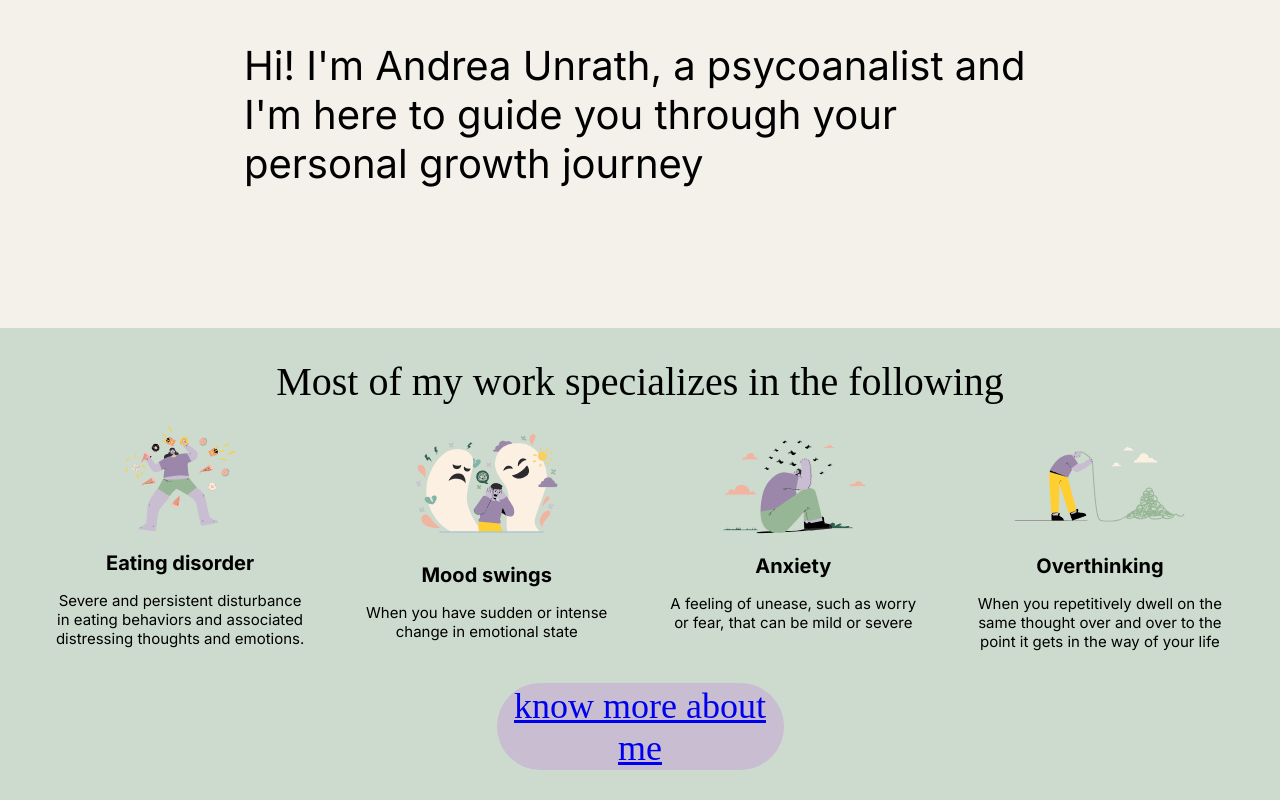
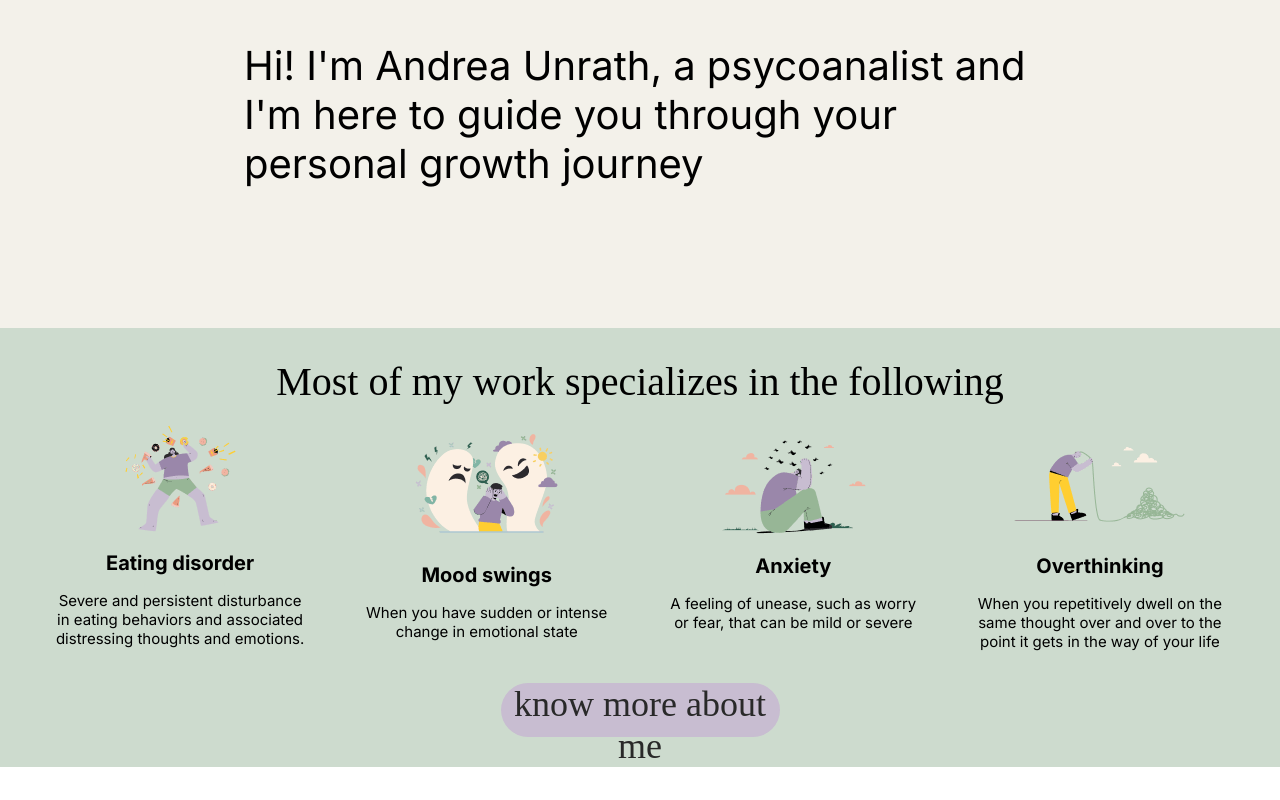
Before and after one commit to TIit0/andy-site, a React (Create React App) app: page / in a window 1280 px wide. Shown: the part 1133-1933 px from the top of the page. After the commit the page ends 1900 px from the top, so only its background shows below. Built offline with nearby package versions, Linux system fonts and the light colour scheme; a web font is replaced by a local one.

Commit message:
before modal functionality

```diff
--- a/src/components/Button/Button.css
+++ b/src/components/Button/Button.css
@@ -4,8 +4,16 @@
     width: 28.7rem;
     height: 8.7rem;
     background-color: var(--buttonColor);
+    color: var(--font);
     font-family: var(--east);
     font-size: 3.6rem;
     border-radius: 50rem;
     border: none;
 }
+
+
+.slim {
+    width: 27.9rem;
+    height: 5.4rem;
+    border: none;
+}
--- a/src/components/Button/Button.js
+++ b/src/components/Button/Button.js
@@ -2,10 +2,16 @@
 import "./Button.css"
 
 export default function Button(props) {
-    const {children, variant = "" } = props
+    const {children, variant = "" } = props;
 
+   /* can be replaced by a switch if more buttons are needed in the future  */
     return (
+        variant === "slim" ?
         <button className={`button ${variant}`}>
+            {children}
+        </button>
+        :
+        <button className={`button`}>
             <a
             target="_blank"
             rel="noopener noreferrer"
--- a/src/components/MyWork/MyWork.js
+++ b/src/components/MyWork/MyWork.js
@@ -65,7 +65,7 @@ export default function MyWork() {
                     </p>
                 </div>
             </div>
-            <Button>know more about me</Button>
+            <Button variant="slim">know more about me</Button>
         </section>
     );
 }
```
